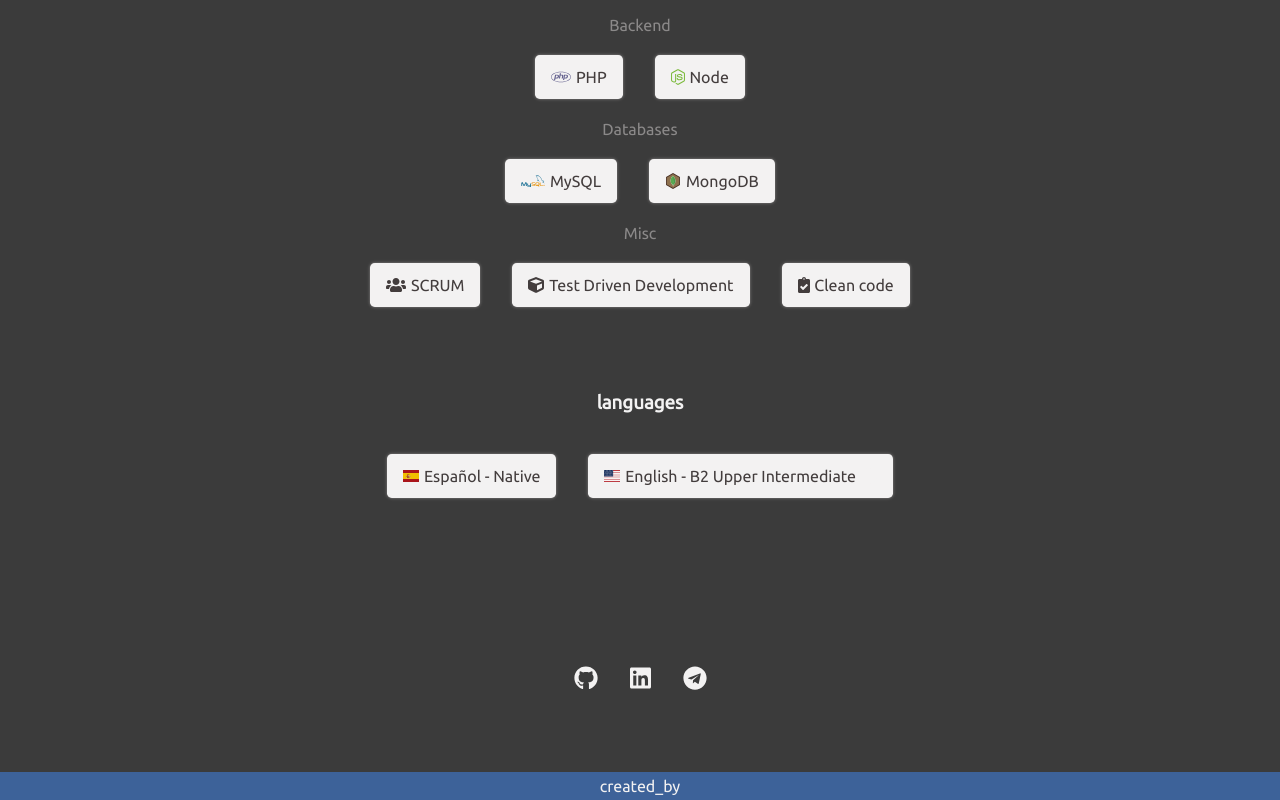
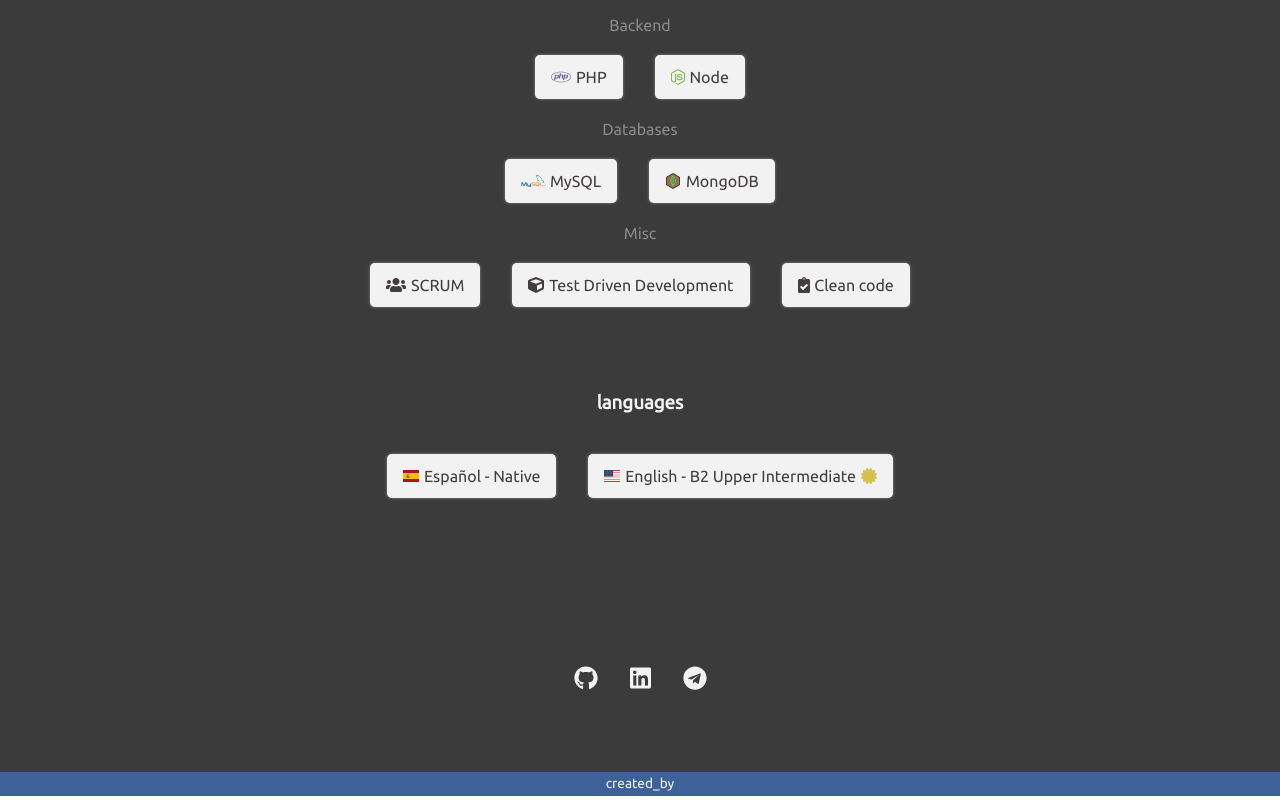
Before and after one commit to PedGarblue/budare.dev, a Vue app: page / in a window 1280 px wide. Shown: the part 2053-2853 px from the top of the page. Built offline with nearby package versions, Linux system fonts and the light colour scheme.

Commit message:
Style fixes

```diff
--- a/src/components/Footer.vue
+++ b/src/components/Footer.vue
@@ -57,7 +57,7 @@ export default {
 .created-by {
   width: 100%;
   background-color: $secondary-color;
-  font-size: $medium-space;
+  font-size: $small-font-size;
   color: $primary-font-color;
 }
 </style>
--- a/src/components/SkillsListItemBasic.vue
+++ b/src/components/SkillsListItemBasic.vue
@@ -60,6 +60,7 @@ export default {
 
   &__certificate {
     margin-left: $extra-small-space;
+    color: hsl(50, 63, 57);
   }
 }
 </style>
```
